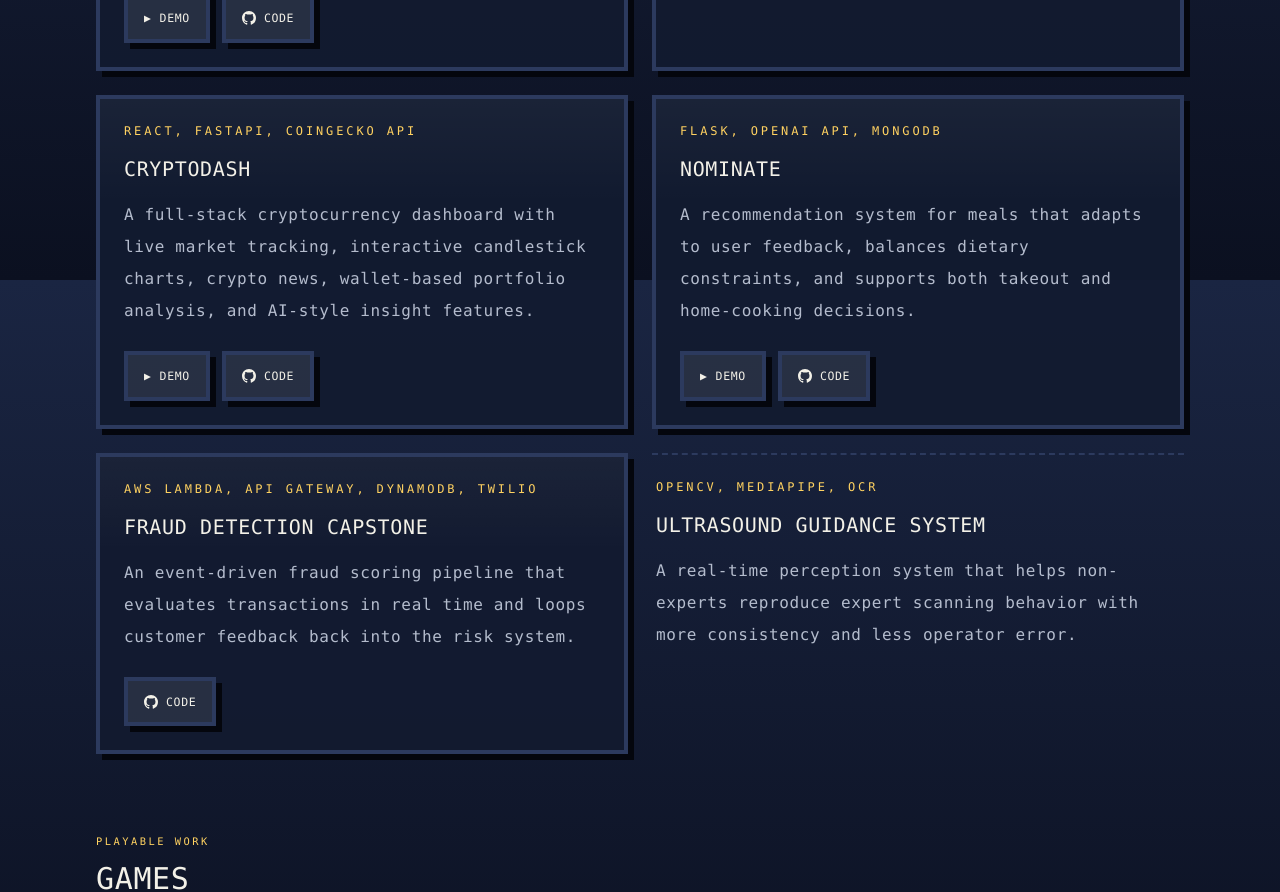
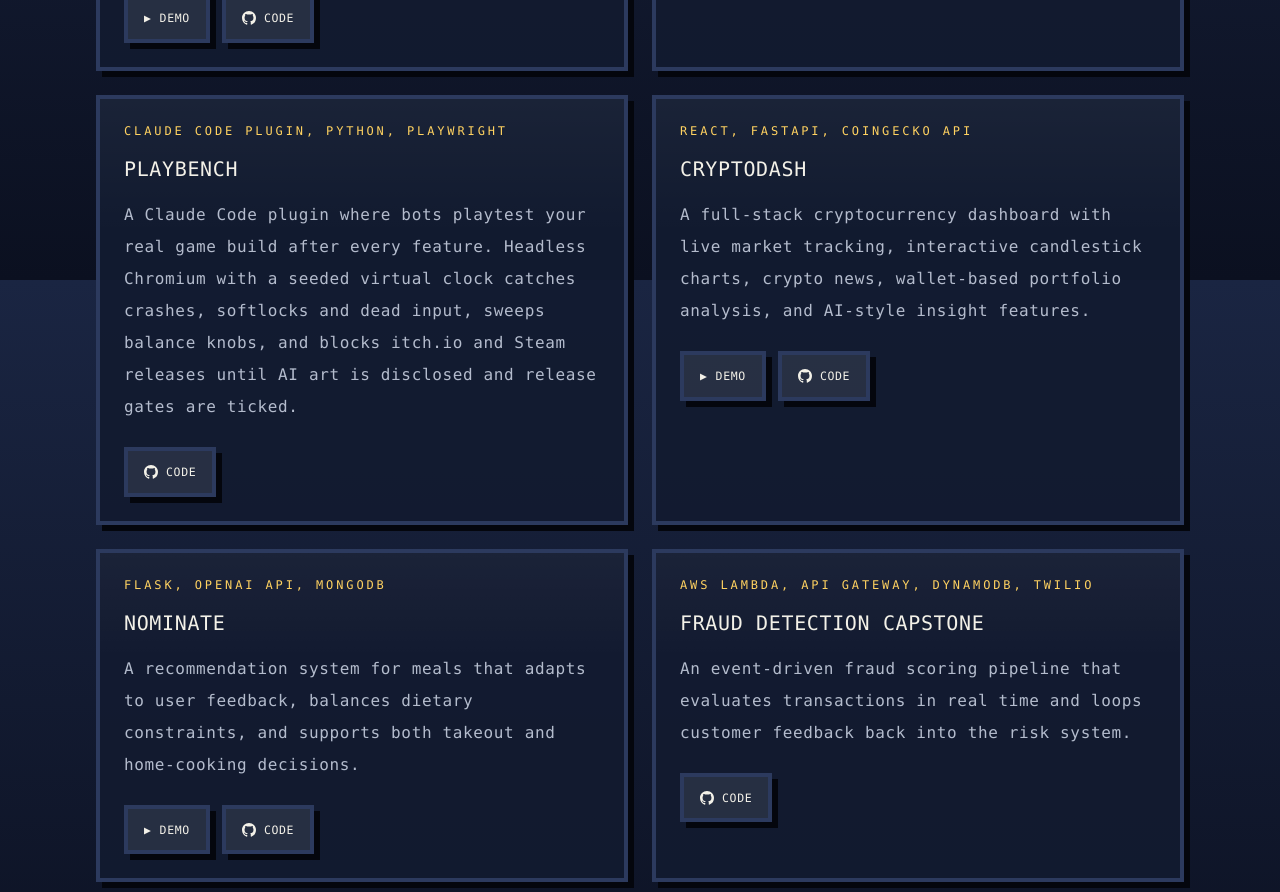
Before and after one commit to MihirSahu14/portfolio, a Next.js app: page / in a window 1280 px wide. Shown: the part 2920-3812 px from the top of the page. Built offline with nearby package versions, Linux system fonts and the light colour scheme.

Commit message:
Add Playbench to projects
Co-Authored-By: Claude Opus 5.5 <noreply@anthropic.com>

```diff
--- a/src/data/site.ts
+++ b/src/data/site.ts
@@ -73,6 +73,13 @@ export const featuredProjects: FeatureCard[] = [
       "AI game design platform that takes a game from concept to ship in 7 stages: GDD generation with Claude, balance analysis with exploit detection, asset generation, Unity integration via an in-Editor MCP server, and AI playtesting across 4 personas.",
     href: "https://gamegold.vercel.app/",
     code: "https://github.com/MihirSahu14/GameGold",
+  },
+  {
+    title: "Playbench",
+    subtitle: "Claude Code plugin, Python, Playwright",
+    description:
+      "A Claude Code plugin where bots playtest your real game build after every feature. Headless Chromium with a seeded virtual clock catches crashes, softlocks and dead input, sweeps balance knobs, and blocks itch.io and Steam releases until AI art is disclosed and release gates are ticked.",
+    code: "https://github.com/MihirSahu14/playbench",
   },
   {
     title: "CryptoDash",
```
